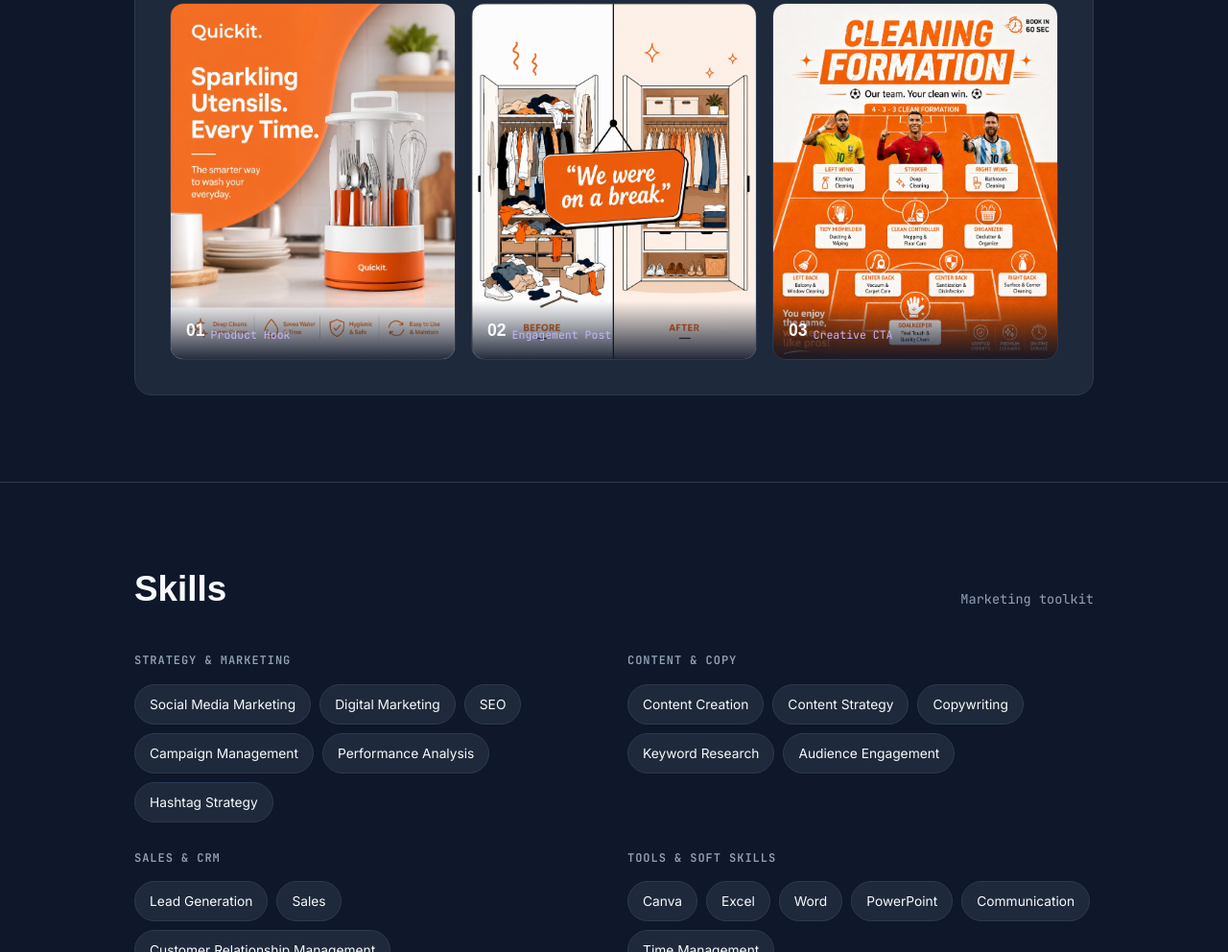
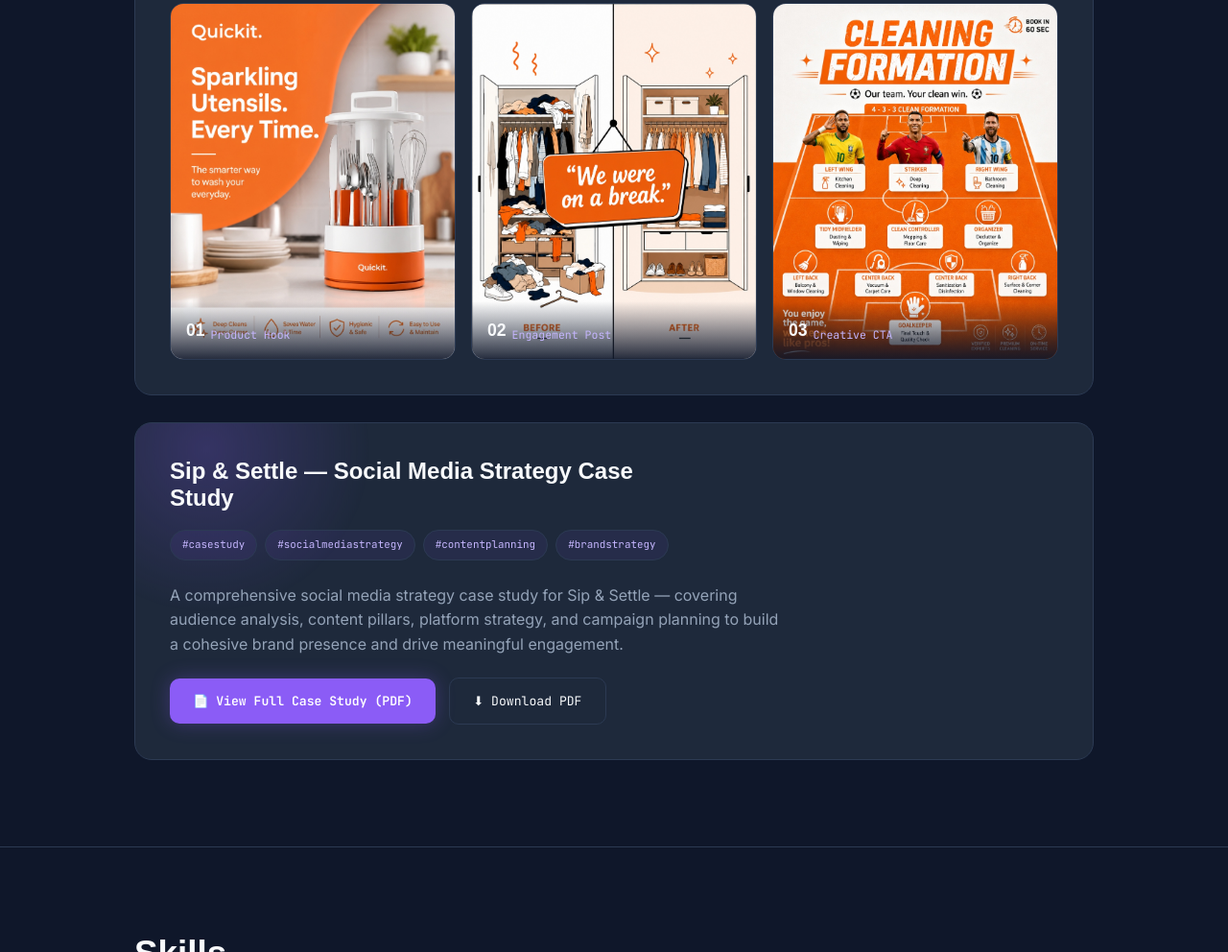
Before and after one commit to allaboutsaimaa/Portfolio, a plain HTML site: page index.html in a window 1280 px wide. Shown: the part 3838-4830 px from the top of the page at 96% size. Drawn offline with Linux system fonts and the light colour scheme; a web font is replaced by a local one.

Commit message:
Update index.html

```diff
--- a/index.html
+++ b/index.html
@@ -1367,7 +1367,7 @@
     <div class="wrap">
       <div class="section-head reveal">
         <h2>Projects</h2>
-        <div class="count">Featured campaign</div>
+        <div class="count">02 projects</div>
       </div>
       <div class="project-frame reveal-scale">
         <div class="project-top">
@@ -1394,6 +1394,27 @@
             <img src="images/quickit-formation.jpg" alt="Quickit Cleaning Formation Campaign — creative infographic" loading="lazy">
             <div class="slide-label"><span class="slide-num">03</span> Creative CTA</div>
           </div>
+        </div>
+      </div>
+
+      <div class="project-frame reveal-scale" style="margin-top:28px;">
+        <div class="project-top">
+          <h3>Sip & Settle — Social Media Strategy Case Study</h3>
+          <div class="tag-row">
+            <span class="tag">#casestudy</span>
+            <span class="tag">#socialmediastrategy</span>
+            <span class="tag">#contentplanning</span>
+            <span class="tag">#brandstrategy</span>
+          </div>
+        </div>
+        <p>A comprehensive social media strategy case study for Sip & Settle — covering audience analysis, content pillars, platform strategy, and campaign planning to build a cohesive brand presence and drive meaningful engagement.</p>
+        <div style="margin-top:16px;">
+          <a href="Sip_Settle_Case_Study.pdf" target="_blank" class="btn btn-primary magnetic" style="font-size:0.82rem;">
+            📄 View Full Case Study (PDF)
+          </a>
+          <a href="Sip_Settle_Case_Study.pdf" download class="btn btn-ghost magnetic" style="font-size:0.82rem; margin-left:10px;">
+            ⬇ Download PDF
+          </a>
         </div>
       </div>
     </div>
```
